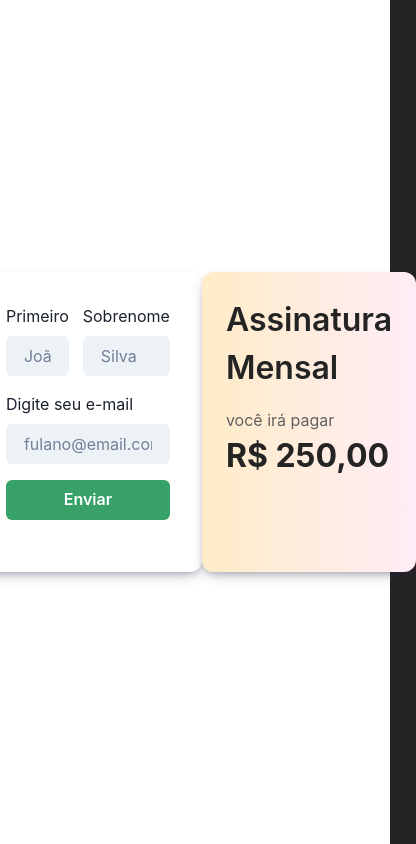
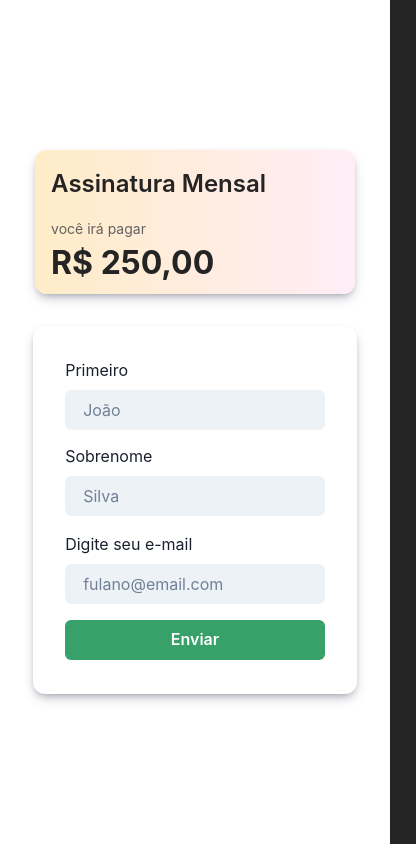
Before and after one commit to Jvctor/EmailServiceFront, a React (Vite) app: page / in a window 390 px wide. Shown: the whole page, 416 px wide, since content can reach past the window. Built offline with nearby package versions, Linux system fonts and the light colour scheme.

Commit message:
refactor: ajustando o css

```diff
--- a/src/App.css
+++ b/src/App.css
@@ -10,24 +10,26 @@
   align-items: center;
   justify-content: center;
   flex-direction: row;
+  gap: 2rem;
+
 }
 
-.container form{
+.container form {
   padding: 32px 32px;
   box-shadow: rgba(50, 50, 93, 0.25) 0px 6px 12px -2px, rgba(0, 0, 0, 0.3) 0px 3px 7px -3px;
   border-radius: var(--border--radius-default);
   height: 300px;
 }
 
-.container form .name-form-container{
+.container form .name-form-container {
   display: flex;
   align-items: center;
   gap: 14px;
 }
 
-.container .product-details{
+.container .product-details {
   padding: 24px;
-  background: linear-gradient(90deg, rgba(255,236,199,1)0%, rgba(255,237,247,1) 100%);
+  background: linear-gradient(90deg, rgba(255, 236, 199, 1)0%, rgba(255, 237, 247, 1) 100%);
   border-radius: var(--border--radius-default);
   height: 300px;
   box-shadow: rgba(50, 50, 93, 0.25) 0px 6px 12px -2px, rgba(0, 0, 0, 0.3) 0px 3px 7px -3px;
@@ -54,3 +56,51 @@
   color: #242424;
   display: block;
 }
+
+/* Estilos para dispositivos móveis (até 860px de largura) */
+@media screen and (max-width: 860px) {
+  .container {
+    flex-direction: column-reverse;
+    /* Mude para um layout de coluna */
+    align-items: center;
+  }
+
+  .container form {
+    padding: 32px 32px;
+    box-shadow: rgba(50, 50, 93, 0.25) 0px 6px 12px -2px, rgba(0, 0, 0, 0.3) 0px 3px 7px -3px;
+    border-radius: var(--border--radius-default);
+    height: 300px;
+    width: 83%;
+    height: 23rem;
+  }
+
+  .input-container {
+    width: 100%;
+    display: flex;
+    flex-direction: column;
+    justify-content: center;
+    align-items: center;
+}
+
+  .container form .name-form-container {
+    flex-direction: column;
+  }
+
+  .container .product-details {
+    height: 9rem;
+    width: 82%;
+    padding: 16px;
+  }
+
+  .container .product-details h2 {
+    font-size: 24px;
+    /* Reduza o tamanho da fonte do título do produto */
+  }
+
+  .container .product-details p {
+    font-size: 14px;
+    /* Reduza o tamanho da fonte dos parágrafos dos detalhes do produto */
+    max-width: 100%;
+    /* Faça o texto ocupar a largura total */
+  }
+}
--- a/src/App.tsx
+++ b/src/App.tsx
@@ -59,7 +59,7 @@
         <Spacer height='4' />
         <Button colorScheme='green' width='100%' onClick={submit}>Enviar</Button>
       </form>
-      <Spacer height='6' maxWidth='4' />
+      {/* <Spacer height='6' maxWidth='4' /> */}
       <div className='product-details'>
         <h2>Assinatura Mensal</h2>
         <Spacer height='4' maxWidth='4' />
```
